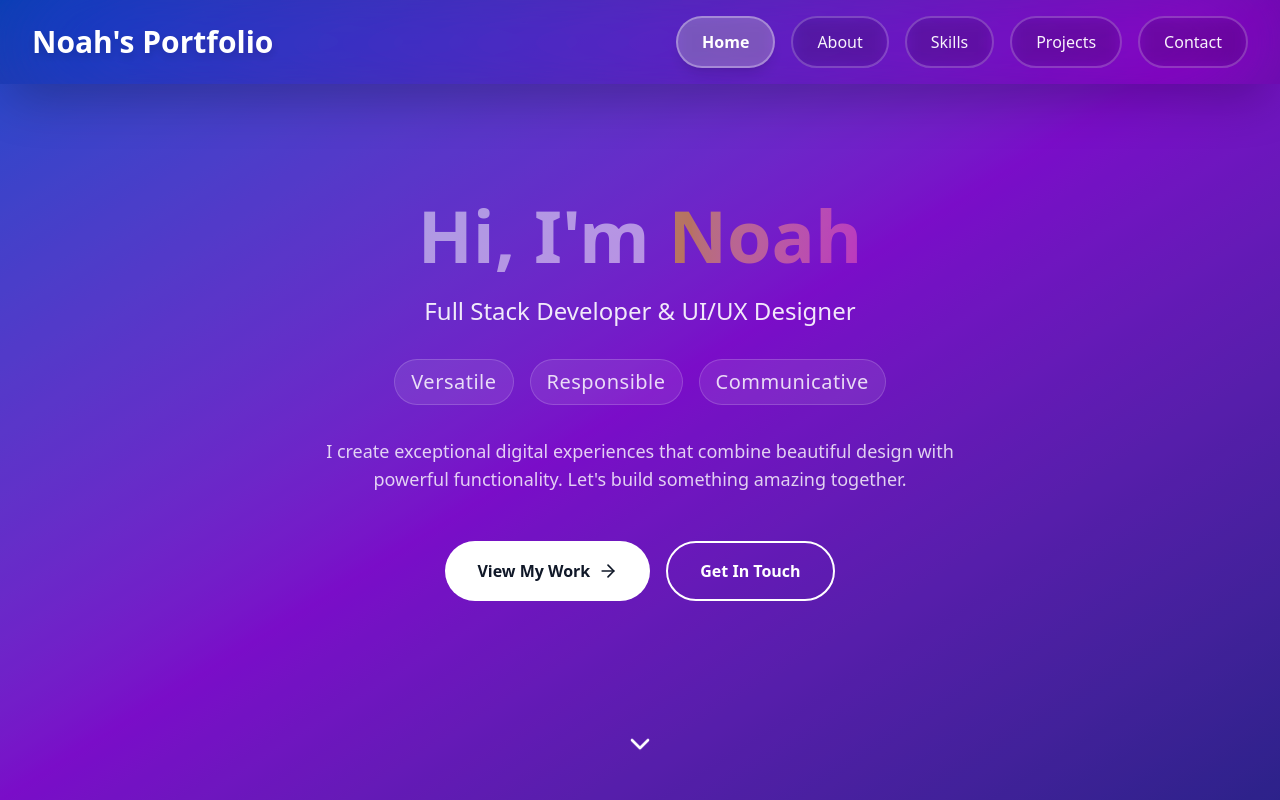
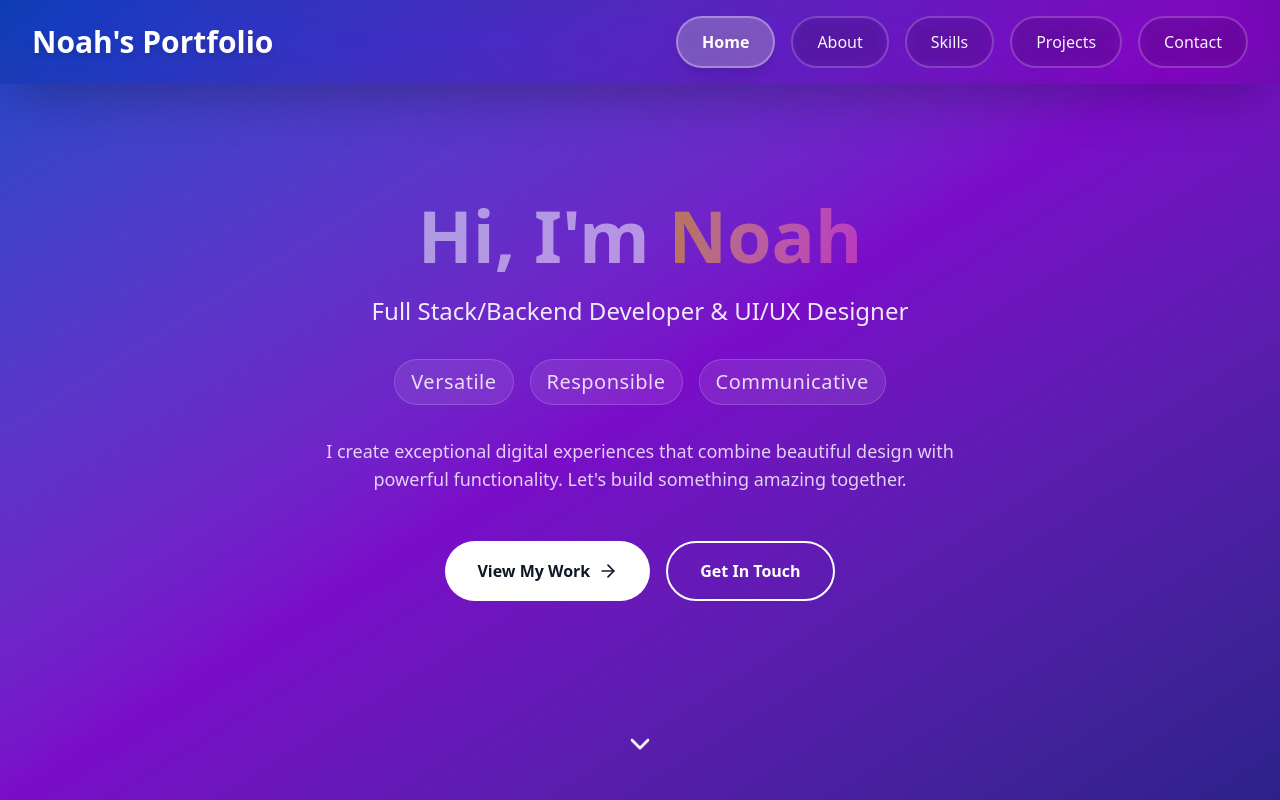
Before and after one commit to ipyton/ipyton.github.io, a Next.js app: page / in a window 1280 px wide. Shown: the top 800 px of the page. Built offline with nearby package versions, Linux system fonts and the light colour scheme.

Commit message:
update portfolio

```diff
--- a/src/app/page.js
+++ b/src/app/page.js
@@ -605,7 +605,7 @@ const Portfolio = () => {
             Hi, I'm <span className="bg-gradient-to-r from-yellow-400 to-pink-400 bg-clip-text text-transparent">Noah</span>
           </h1>
           <p className="text-xl md:text-2xl mb-8 opacity-90">
-            Full Stack Developer & UI/UX Designer
+            Full Stack/Backend Developer & UI/UX Designer
           </p>
           <p className="text-lg md:text-xl font-medium mb-8 opacity-85 tracking-wide">
             <span className="inline-block mx-2 px-4 py-2 bg-white/10 backdrop-blur-sm rounded-full border border-white/20 hover:bg-white/20 transition-all duration-300">
```
